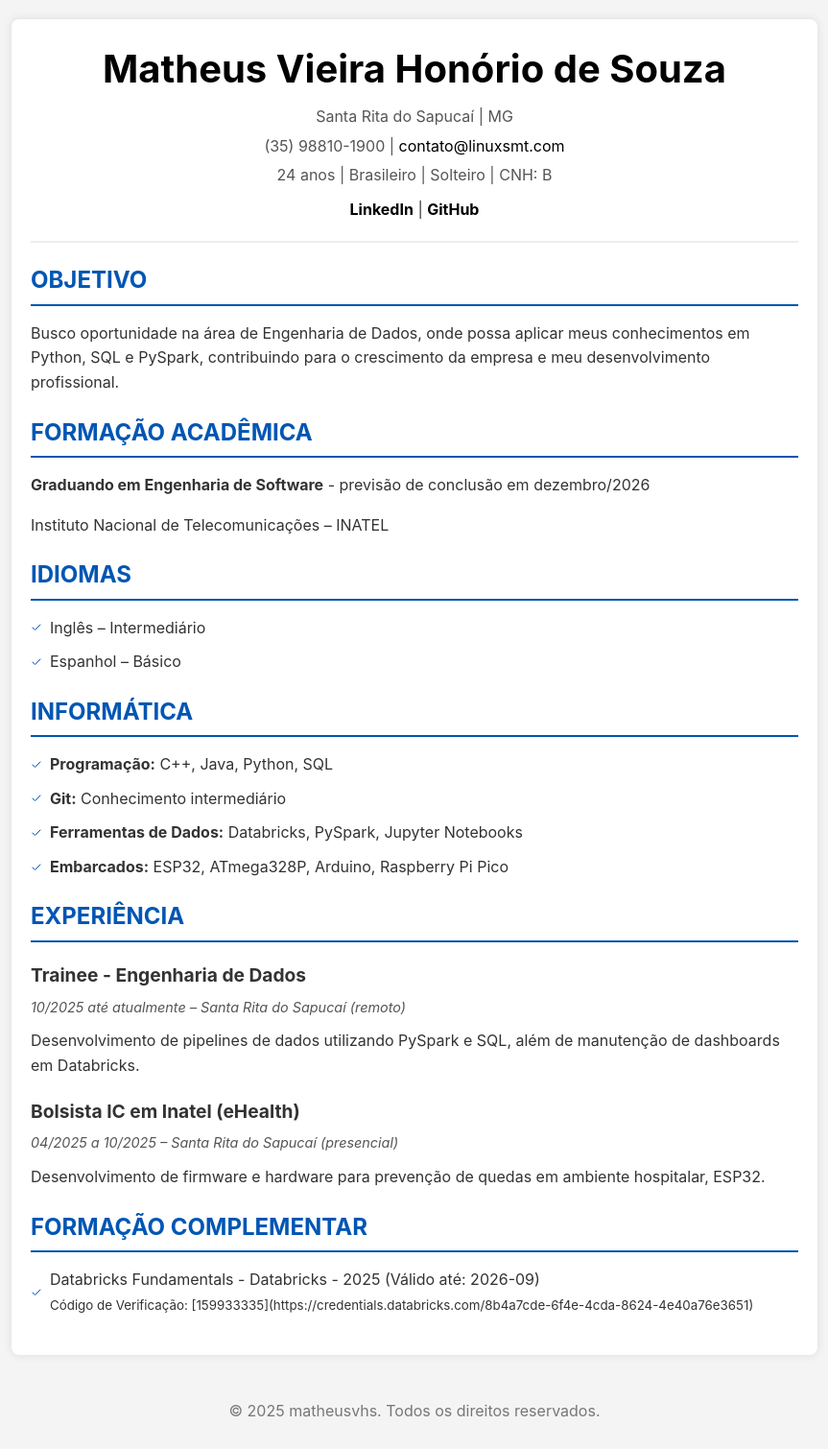
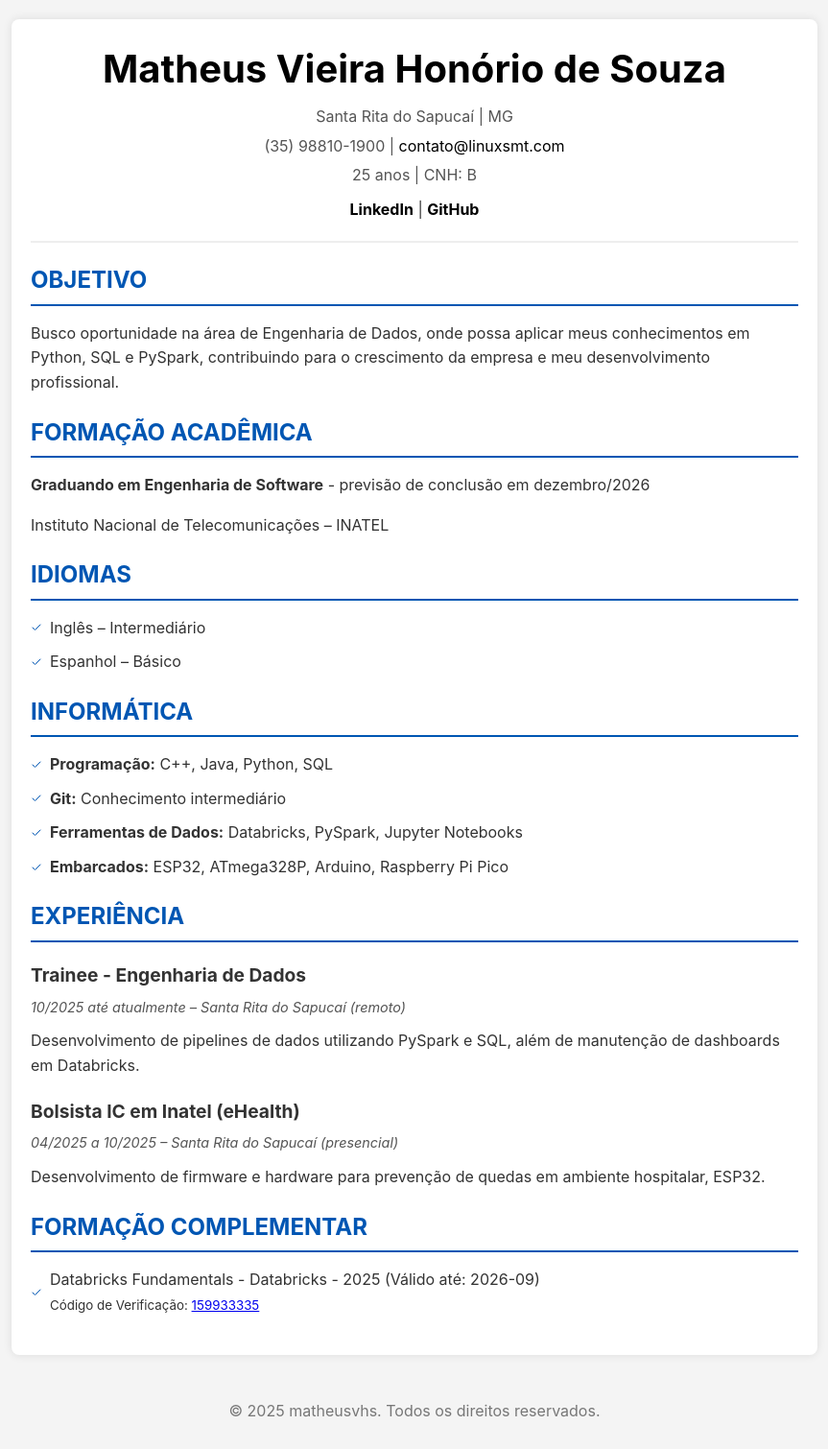
Before and after one commit to matheusvhs/matheusvhs, a Jekyll site: the page built from index.md, in a window 1280 px wide. Shown: the whole page at 96% size, without its empty margins (208-1071 px from the left). Built offline with Jekyll 4.4.1, drawn with Linux system fonts in a browser that asks for light colours; some of the changed lines change nothing that is shown.

Commit message:
Atualiza informações pessoais e formata código de verificação no CV

```diff
--- a/_data/cv.yml
+++ b/_data/cv.yml
@@ -2,7 +2,7 @@ name: Matheus Vieira Honório de Souza
 address: Santa Rita do Sapucaí | MG
 phone: (35) 98810-1900
 email: contato@linuxsmt.com
-personal_info: '24 anos | Brasileiro | Solteiro | CNH: B'
+personal_info: '25 anos | CNH: B'
 social_links:
   - name: LinkedIn
     url: https://www.linkedin.com/in/matheusvhs/
@@ -38,4 +38,6 @@ experience:
 complementary_education:
   - name: Databricks Fundamentals - Databricks - 2025
     expiration_date: '2026-09'
-    verification_code: '[159933335](https://credentials.databricks.com/8b4a7cde-6f4e-4cda-8624-4e40a76e3651)'
+    verification_code:
+      text: "159933335"
+      url: "https://credentials.databricks.com/8b4a7cde-6f4e-4cda-8624-4e40a76e3651"
--- a/_layouts/cv.html
+++ b/_layouts/cv.html
@@ -64,7 +64,13 @@ layout: default
             {% endif %}
             {% if course.verification_code %}
                 <br>
-                <small>Código de Verificação: {{ course.verification_code }}</small>
+                <small>Código de Verificação:
+                    <a
+                    href="{{ course.verification_code.url }}" target="_blank" rel="noopener">
+                    {{ course.verification_code.text }}
+                </a>
+            </small>
+
             {% endif %}
         </li>
         {% endfor %}
```
